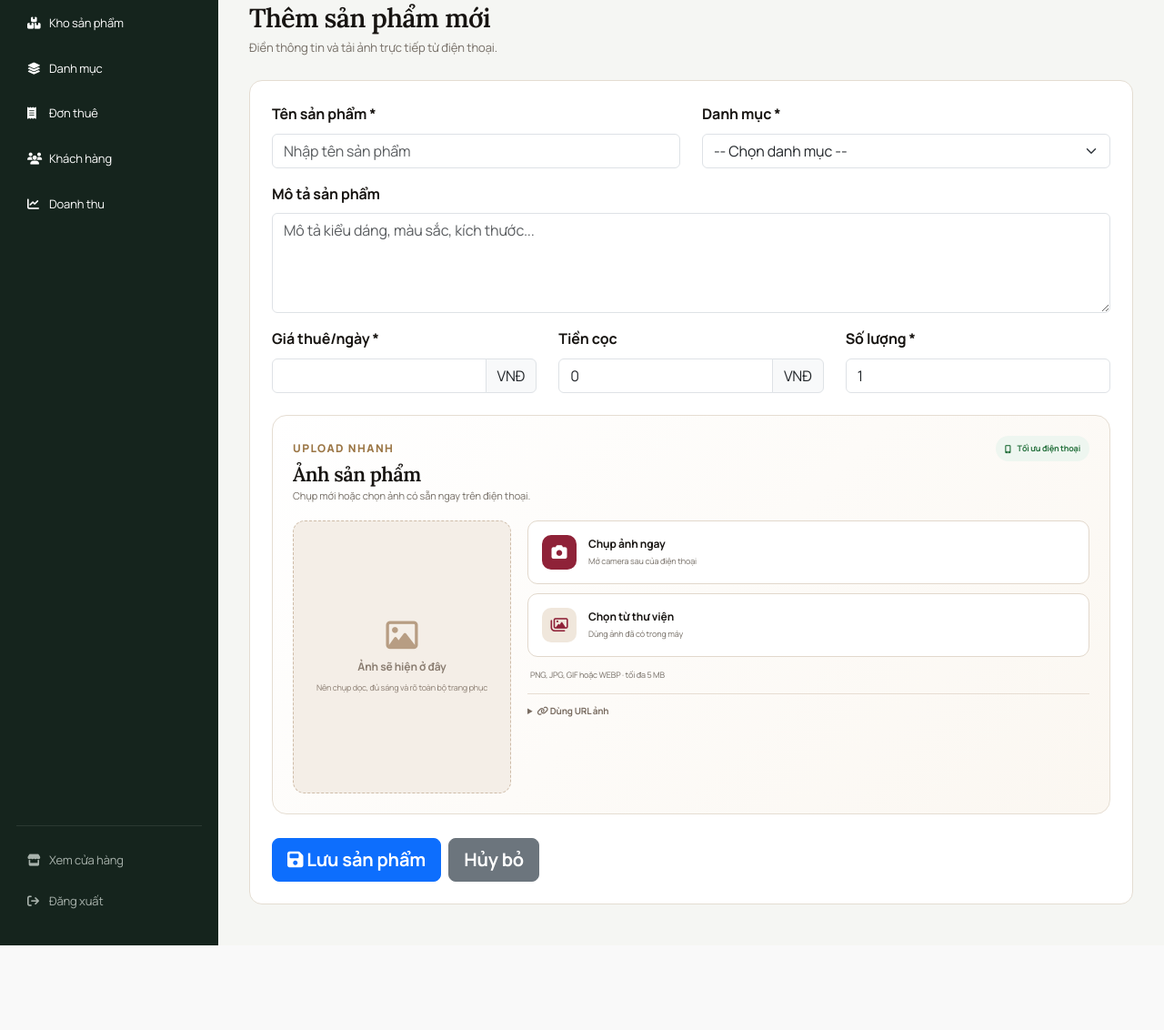
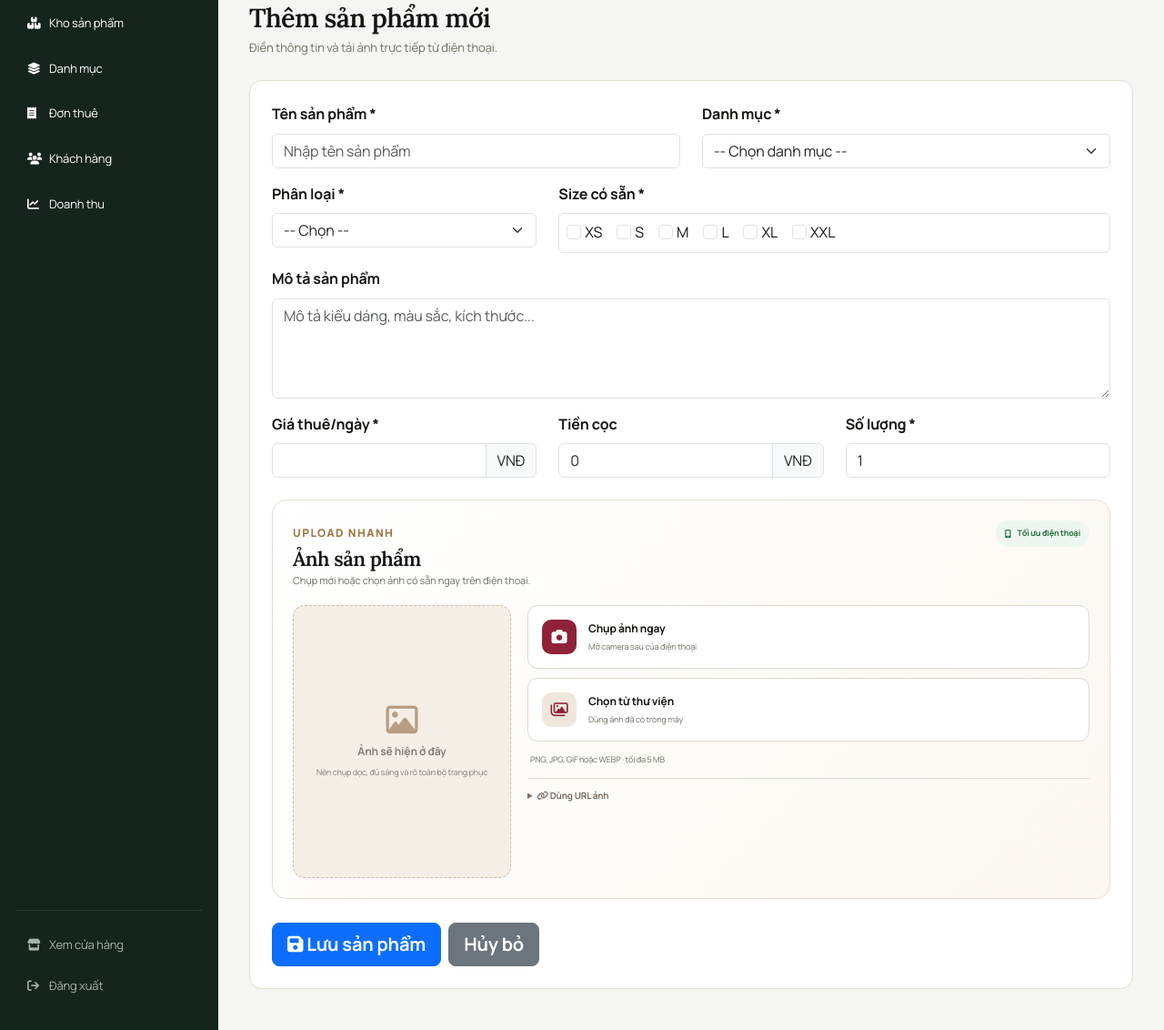
Before and after one commit to nguyen1209/Rental-management, a Flask app: page /add-product in a window 1280 px wide. Shown: the part 139-1271 px from the top of the page at 91% size. Before the commit the page ends 1178 px from the top, so only its background shows below. Run offline with Flask 3, Linux system fonts and the light colour scheme; a user stored in the database is signed in; data that the repository does not hold is empty; some web fonts are replaced.

Commit message:
Add product gender and size variants

```diff
--- a/app.py
+++ b/app.py
@@ -19,6 +19,9 @@ BASE_DIR = os.path.dirname(os.path.abspath(__file__))
 load_dotenv(os.path.join(BASE_DIR, '.env'), override=True)
 
 app = Flask(__name__)
+
+PRODUCT_GENDERS = {'male': 'Nam', 'female': 'Nữ', 'unisex': 'Unisex'}
+PRODUCT_SIZES = ('XS', 'S', 'M', 'L', 'XL', 'XXL')
 
 # Cấu hình
 app.config['SECRET_KEY'] = os.environ.get('SECRET_KEY', 'change-me-in-production')
@@ -65,7 +68,8 @@ def inject_csrf_token():
             info['qr_url'] = (f"https://img.vietqr.io/image/{info['bank_code']}-"
                               f"{info['account']}-compact2.png?{query}")
         return info
-    return {'csrf_token': csrf_token, 'bank_transfer': bank_transfer}
+    return {'csrf_token': csrf_token, 'bank_transfer': bank_transfer,
+            'product_genders': PRODUCT_GENDERS, 'product_sizes': PRODUCT_SIZES}
 
 @app.before_request
 def protect_post_requests():
@@ -118,6 +122,16 @@ def category_from_form():
     if not Category.query.filter_by(name=category).first():
         db.session.add(Category(name=category))
     return category
+
+def product_variants_from_form():
+    gender = request.form.get('gender', '').strip().lower()
+    sizes = request.form.getlist('sizes')
+    if gender not in PRODUCT_GENDERS:
+        raise ValueError('Vui lòng chọn phân loại Nam, Nữ hoặc Unisex!')
+    normalized_sizes = [size for size in PRODUCT_SIZES if size in sizes]
+    if not normalized_sizes:
+        raise ValueError('Vui lòng chọn ít nhất một size!')
+    return gender, f"|{'|'.join(normalized_sizes)}|"
 
 @login_manager.user_loader
 def load_user(user_id):
@@ -179,6 +193,8 @@ def customer_rent():
     customer_account = Customer.query.get(session.get('customer_id')) if session.get('customer_id') else None
     search = request.args.get('q', '').strip()
     selected_category = request.args.get('category', '').strip()
+    selected_gender = request.args.get('gender', '').strip().lower()
+    selected_size = request.args.get('size', '').strip().upper()
     sort = request.args.get('sort', 'newest')
     filter_start_str = request.args.get('start_date', '').strip()
     filter_end_str = request.args.get('end_date', '').strip()
@@ -206,6 +222,10 @@ def customer_rent():
         if selected_node:
             category_names.extend(child.name for child in selected_node.children)
         product_query = product_query.filter(Product.category.in_(category_names))
+    if selected_gender in PRODUCT_GENDERS:
+        product_query = product_query.filter(Product.gender == selected_gender)
+    if selected_size in PRODUCT_SIZES:
+        product_query = product_query.filter(Product.sizes.like(f'%|{selected_size}|%'))
     sort_options = {
         'price_asc': Product.price_per_day.asc(),
         'price_desc': Product.price_per_day.desc(),
@@ -280,6 +300,7 @@ def customer_rent():
 
         product_ids = request.form.getlist('product_id[]')
         quantities = request.form.getlist('quantity[]')
+        selected_sizes = request.form.getlist('size[]')
         item_start_dates = request.form.getlist('item_start_date[]')
         item_end_dates = request.form.getlist('item_end_date[]')
         # Gom các dòng trùng sản phẩm và luôn kiểm tra tồn kho ở máy chủ.
@@ -293,14 +314,16 @@ def customer_rent():
                 quantity = int(raw_quantity)
                 if quantity <= 0:
                     raise ValueError('Số lượng thuê phải lớn hơn 0!')
-                cart[pid] = cart.get(pid, 0) + quantity
+                chosen_size = selected_sizes[index].strip().upper() if index < len(selected_sizes) else ''
+                cart_key = (pid, chosen_size)
+                cart[cart_key] = cart.get(cart_key, 0) + quantity
                 raw_start = item_start_dates[index] if index < len(item_start_dates) else ''
                 raw_end = item_end_dates[index] if index < len(item_end_dates) else ''
                 detail_start = datetime.strptime(raw_start, '%Y-%m-%d') if raw_start else start_date
                 detail_end = datetime.strptime(raw_end, '%Y-%m-%d') if raw_end else end_date
                 if detail_end <= detail_start:
                     raise ValueError('Ngày trả của từng sản phẩm phải sau ngày nhận!')
-                item_schedules[pid] = (detail_start, detail_end)
+                item_schedules[cart_key] = (detail_start, detail_end)
         except (TypeError, ValueError) as exc:
             flash(str(exc) or 'Giỏ hàng không hợp lệ!', 'danger')
             return redirect(url_for('customer_checkout'))
@@ -341,7 +364,7 @@ def customer_rent():
 
         total_amount = 0
         try:
-            for product_id, quantity in cart.items():
+            for (product_id, chosen_size), quantity in cart.items():
                 product = Product.query.filter_by(id=product_id, status='active').first()
                 if not product:
                     raise ValueError('Có sản phẩm không còn khả dụng!')
@@ -349,7 +372,10 @@ def customer_rent():
                 if quantity > product.available_quantity:
                     raise ValueError(f'Sản phẩm {product.name} chỉ còn {product.available_quantity}!')
 
-                detail_start, detail_end = item_schedules[product_id]
+                if product.size_list and chosen_size not in product.size_list:
+                    raise ValueError(f'Vui lòng chọn size hợp lệ cho {product.name}!')
+
+                detail_start, detail_end = item_schedules[(product_id, chosen_size)]
                 detail_days = (detail_end - detail_start).days
                 subtotal = product.price_per_day * detail_days * quantity
                 total_amount += subtotal
@@ -362,7 +388,8 @@ def customer_rent():
                     days=detail_days,
                     subtotal=subtotal,
                     start_date=detail_start,
-                    end_date=detail_end
+                    end_date=detail_end,
+                    selected_size=chosen_size or None
                 )
                 db.session.add(detail)
                 product.available_quantity -= quantity
@@ -378,6 +405,7 @@ def customer_rent():
 
     return render_template('customer/customer_rent.html', products=products, categories=categories,
                            search=search, selected_category=selected_category,
+                           selected_gender=selected_gender, selected_size=selected_size,
                            customer_account=customer_account, sort=sort,
                            category_roots=category_roots,
                            filter_start_str=filter_start_str, filter_end_str=filter_end_str)
@@ -629,6 +657,7 @@ def add_product():
 
         try:
             category = category_from_form()
+            gender, sizes = product_variants_from_form()
         except ValueError as exc:
             flash(str(exc), 'danger')
             return redirect(url_for('add_product'))
@@ -648,6 +677,8 @@ def add_product():
         product = Product(
             name=name,
             category=category,
+            gender=gender,
+            sizes=sizes,
             description=request.form.get('description', ''),
             price_per_day=price_per_day,
             deposit=deposit,
@@ -661,7 +692,8 @@ def add_product():
         flash('Thêm sản phẩm thành công!', 'success')
         return redirect(url_for('products'))
 
-    return render_template('admin/add_product.html', categories=get_product_categories())
+    return render_template('admin/add_product.html', categories=get_product_categories(),
+                           genders=PRODUCT_GENDERS, sizes=PRODUCT_SIZES)
 
 @app.route('/edit-product/<int:id>', methods=['GET', 'POST'])
 @login_required
@@ -672,6 +704,7 @@ def edit_product(id):
         product.name = request.form['name']
         try:
             product.category = category_from_form()
+            product.gender, product.sizes = product_variants_from_form()
         except ValueError as exc:
             flash(str(exc), 'danger')
             return redirect(url_for('edit_product', id=id))
@@ -698,7 +731,8 @@ def edit_product(id):
         return redirect(url_for('products'))
 
     return render_template('admin/edit_product.html', product=product,
-                           categories=get_product_categories())
+                           categories=get_product_categories(), genders=PRODUCT_GENDERS,
+                           sizes=PRODUCT_SIZES)
 
 @app.route('/delete-product/<int:id>', methods=['POST'])
 @login_required
@@ -785,6 +819,7 @@ def add_rental():
 
         product_ids = request.form.getlist('product_id[]')
         quantities = request.form.getlist('quantity[]')
+        selected_sizes = request.form.getlist('size[]')
         item_start_dates = request.form.getlist('item_start_date[]')
         item_end_dates = request.form.getlist('item_end_date[]')
 
@@ -823,6 +858,12 @@ def add_rental():
             product = Product.query.get(product_id)
             if not product or product.status != 'active':
                 flash('Có sản phẩm không còn khả dụng!', 'danger')
+                db.session.rollback()
+                return redirect(url_for('add_rental'))
+
+            chosen_size = selected_sizes[i].strip().upper() if i < len(selected_sizes) else ''
+            if product.size_list and chosen_size not in product.size_list:
+                flash(f'Vui lòng chọn size hợp lệ cho {product.name}!', 'danger')
                 db.session.rollback()
                 return redirect(url_for('add_rental'))
 
@@ -868,7 +909,8 @@ def add_rental():
                 days=detail_days,
                 subtotal=subtotal,
                 start_date=detail_start,
-                end_date=detail_end
+                end_date=detail_end,
+                selected_size=chosen_size or None
             )
             db.session.add(detail)
 
@@ -1240,11 +1282,18 @@ def init_db():
         if 'password_hash' not in columns:
             db.session.execute(text('ALTER TABLE customer ADD COLUMN password_hash VARCHAR(200)'))
             db.session.commit()
+        product_columns = [row[1] for row in db.session.execute(text('PRAGMA table_info(product)')).fetchall()]
+        if 'gender' not in product_columns:
+            db.session.execute(text("ALTER TABLE product ADD COLUMN gender VARCHAR(20) DEFAULT 'unisex'"))
+        if 'sizes' not in product_columns:
+            db.session.execute(text('ALTER TABLE product ADD COLUMN sizes VARCHAR(100)'))
         detail_columns = [row[1] for row in db.session.execute(text('PRAGMA table_info(rental_detail)')).fetchall()]
         if 'start_date' not in detail_columns:
             db.session.execute(text('ALTER TABLE rental_detail ADD COLUMN start_date DATETIME'))
         if 'end_date' not in detail_columns:
             db.session.execute(text('ALTER TABLE rental_detail ADD COLUMN end_date DATETIME'))
+        if 'selected_size' not in detail_columns:
+            db.session.execute(text('ALTER TABLE rental_detail ADD COLUMN selected_size VARCHAR(10)'))
         rental_columns = [row[1] for row in db.session.execute(text('PRAGMA table_info(rental)')).fetchall()]
         if 'payment_method' not in rental_columns:
             db.session.execute(text("ALTER TABLE rental ADD COLUMN payment_method VARCHAR(20) DEFAULT 'cash'"))
--- a/templates/admin/add_product.html
+++ b/templates/admin/add_product.html
@@ -5,6 +5,8 @@
 <section class="panel p-4"><form method="post" enctype="multipart/form-data"><input type="hidden" name="_csrf_token" value="{{ csrf_token() }}"><div class="row">
   <div class="col-md-6 mb-3"><label class="form-label fw-bold">Tên sản phẩm *</label><input type="text" name="name" class="form-control" required placeholder="Nhập tên sản phẩm"></div>
   <div class="col-md-6 mb-3"><label class="form-label fw-bold">Danh mục *</label><select name="category" id="categorySelect" class="form-select" required onchange="toggleCustomCategory()"><option value="">-- Chọn danh mục --</option>{% for category in categories %}<option value="{{ category }}">{{ category }}</option>{% endfor %}<option value="__other__">+ Thêm danh mục khác</option></select><div id="customCategoryWrap" class="mt-2" hidden><input type="text" name="custom_category" id="customCategory" class="form-control" placeholder="Tên danh mục mới"></div></div>
+  <div class="col-md-4 mb-3"><label class="form-label fw-bold">Phân loại *</label><select name="gender" class="form-select" required><option value="">-- Chọn --</option>{% for value, label in genders.items() %}<option value="{{ value }}">{{ label }}</option>{% endfor %}</select></div>
+  <div class="col-md-8 mb-3"><label class="form-label fw-bold">Size có sẵn *</label><div class="d-flex flex-wrap gap-3 border rounded p-2">{% for size in sizes %}<label class="form-check-label"><input class="form-check-input me-1" type="checkbox" name="sizes" value="{{ size }}">{{ size }}</label>{% endfor %}</div></div>
   <div class="col-12 mb-3"><label class="form-label fw-bold">Mô tả sản phẩm</label><textarea name="description" rows="4" class="form-control" placeholder="Mô tả kiểu dáng, màu sắc, kích thước..."></textarea></div>
   <div class="col-md-4 mb-3"><label class="form-label fw-bold">Giá thuê/ngày *</label><div class="input-group"><input type="number" name="price_per_day" class="form-control" required min="0"><span class="input-group-text">VNĐ</span></div></div>
   <div class="col-md-4 mb-3"><label class="form-label fw-bold">Tiền cọc</label><div class="input-group"><input type="number" name="deposit" class="form-control" value="0" min="0"><span class="input-group-text">VNĐ</span></div></div>
--- a/templates/admin/edit_product.html
+++ b/templates/admin/edit_product.html
@@ -5,6 +5,8 @@
 <section class="panel p-4"><form method="post" enctype="multipart/form-data"><input type="hidden" name="_csrf_token" value="{{ csrf_token() }}"><div class="row">
   <div class="col-md-6 mb-3"><label class="form-label fw-bold">Tên sản phẩm *</label><input type="text" name="name" class="form-control" value="{{ product.name }}" required></div>
   <div class="col-md-6 mb-3"><label class="form-label fw-bold">Danh mục *</label><select name="category" id="categorySelect" class="form-select" required onchange="toggleCustomCategory()">{% for category in categories %}<option value="{{ category }}" {{ 'selected' if category == product.category }}>{{ category }}</option>{% endfor %}<option value="__other__">+ Thêm danh mục khác</option></select><div id="customCategoryWrap" class="mt-2" hidden><input type="text" name="custom_category" id="customCategory" class="form-control" placeholder="Tên danh mục mới"></div></div>
+  <div class="col-md-4 mb-3"><label class="form-label fw-bold">Phân loại *</label><select name="gender" class="form-select" required>{% for value, label in genders.items() %}<option value="{{ value }}" {{ 'selected' if value == (product.gender or 'unisex') }}>{{ label }}</option>{% endfor %}</select></div>
+  <div class="col-md-8 mb-3"><label class="form-label fw-bold">Size có sẵn *</label><div class="d-flex flex-wrap gap-3 border rounded p-2">{% for size in sizes %}<label class="form-check-label"><input class="form-check-input me-1" type="checkbox" name="sizes" value="{{ size }}" {{ 'checked' if size in product.size_list }}>{{ size }}</label>{% endfor %}</div></div>
   <div class="col-12 mb-3"><label class="form-label fw-bold">Mô tả</label><textarea name="description" rows="4" class="form-control">{{ product.description or '' }}</textarea></div>
   <div class="col-md-4 mb-3"><label class="form-label fw-bold">Giá thuê/ngày *</label><div class="input-group"><input type="number" name="price_per_day" class="form-control" value="{{ product.price_per_day }}" required min="0"><span class="input-group-text">VNĐ</span></div></div>
   <div class="col-md-4 mb-3"><label class="form-label fw-bold">Tiền cọc *</label><div class="input-group"><input type="number" name="deposit" class="form-control" value="{{ product.deposit or 0 }}" required min="0"><span class="input-group-text">VNĐ</span></div></div>
--- a/templates/admin/invoice.html
+++ b/templates/admin/invoice.html
@@ -163,7 +163,7 @@
                 <tr>
                     <td class="text-center">{{ loop.index }}</td>
                     <td>
-                        <strong>{{ detail.product.name if detail.product else 'Sản phẩm đã xóa' }}</strong>
+                        <strong>{{ detail.product.name if detail.product else 'Sản phẩm đã xóa' }}{% if detail.selected_size %} · Size {{ detail.selected_size }}{% endif %}</strong>
                         {% if detail.start_date and detail.end_date %}
                             <br><small class="text-muted">({{ detail.start_date.strftime('%d/%m') }} - {{ detail.end_date.strftime('%d/%m') }})</small>
                         {% endif %}
--- a/templates/admin/products.html
+++ b/templates/admin/products.html
@@ -39,6 +39,7 @@
                 <th>ID</th>
                 <th>Tên sản phẩm</th>
                 <th>Danh mục</th>
+                <th>Phân loại / Size</th>
                 <th>Giá/ngày</th>
                 <th>Tiền cọc</th>
                 <th>Số lượng</th>
@@ -65,6 +66,7 @@
                 <td>
                     <span class="badge bg-info">{{ product.category }}</span>
                 </td>
+                <td>{{ product_genders.get(product.gender or 'unisex', 'Unisex') }}<br><small>{{ product.size_list|join(', ') or 'Chưa cập nhật' }}</small></td>
                 <td>{{ "{:,.0f}".format(product.price_per_day) }} VNĐ</td>
                 <td>{{ "{:,.0f}".format(product.deposit) }} VNĐ</td>
                 <td>{{ product.quantity }}</td>
--- a/templates/customer/customer_orders.html
+++ b/templates/customer/customer_orders.html
@@ -34,7 +34,7 @@
           {% if order.payment_status != 'paid' %}<form class="payment-proof" method="post" action="{{ url_for('submit_payment_proof', id=order.id) }}" enctype="multipart/form-data"><input type="hidden" name="_csrf_token" value="{{ csrf_token() }}"><label><span>Ảnh giao dịch chuyển khoản *</span><input type="file" name="payment_receipt" accept="image/png,image/jpeg,image/gif,image/webp" required></label>{% if order.payment_receipt_url %}<a class="receipt-preview" href="{{ order.payment_receipt_url }}" target="_blank"><img src="{{ order.payment_receipt_url }}" alt="Ảnh giao dịch đã gửi"><span>Xem ảnh đã gửi</span></a>{% endif %}<button type="submit"><i class="fa-solid fa-circle-check"></i> {{ 'Gửi lại ảnh giao dịch' if order.payment_receipt_url else 'Tôi đã thanh toán' }}</button><small>Ảnh tối đa 5 MB. Cửa hàng sẽ kiểm tra trước khi xác nhận.</small></form>{% endif %}
         {% endif %}
 
-        <div class="history-items">{% for detail in order.details %}<div><span><b>{{ detail.product.name }}</b><small>{{ '{:,.0f}'.format(detail.price_per_day) }}đ/ngày × {{ detail.quantity }} món × {{ detail.days }} ngày</small></span><strong>{{ '{:,.0f}'.format(detail.subtotal) }}đ</strong></div>{% endfor %}</div>
+        <div class="history-items">{% for detail in order.details %}<div><span><b>{{ detail.product.name }}{% if detail.selected_size %} · Size {{ detail.selected_size }}{% endif %}</b><small>{{ '{:,.0f}'.format(detail.price_per_day) }}đ/ngày × {{ detail.quantity }} món × {{ detail.days }} ngày</small></span><strong>{{ '{:,.0f}'.format(detail.subtotal) }}đ</strong></div>{% endfor %}</div>
         <footer><span><i class="fa-regular fa-calendar"></i> {{ order.start_date.strftime('%d/%m/%Y') }} → {{ order.end_date.strftime('%d/%m/%Y') }}</span><strong>Tổng: {{ '{:,.0f}'.format(order.total_amount) }}đ</strong></footer>
       </article>
       {% endfor %}
@@ -57,7 +57,7 @@
           <i class="fa-solid fa-chevron-down compact-chevron"></i>
         </summary>
         <div class="compact-details">
-          {% for detail in order.details %}<div><span>{{ detail.product.name }} × {{ detail.quantity }}</span><b>{{ '{:,.0f}'.format(detail.subtotal) }}đ</b></div>{% endfor %}
+          {% for detail in order.details %}<div><span>{{ detail.product.name }}{% if detail.selected_size %} · Size {{ detail.selected_size }}{% endif %} × {{ detail.quantity }}</span><b>{{ '{:,.0f}'.format(detail.subtotal) }}đ</b></div>{% endfor %}
           <p>Đặt ngày {{ order.rental_date.strftime('%d/%m/%Y') }}{% if order.payment_status == 'paid' %} · Đã thanh toán{% endif %}</p>
         </div>
       </details>
```
Also changed, not shown: models.py (+7 -0 lines), templates/admin/add_rental.html (+2 -2 lines), templates/admin/product_detail.html (+8 -0 lines), templates/customer/checkout.html (+1 -1 lines), templates/customer/customer_rent.html (+3 -3 lines), tests/test_app.py (+27 -2 lines).
